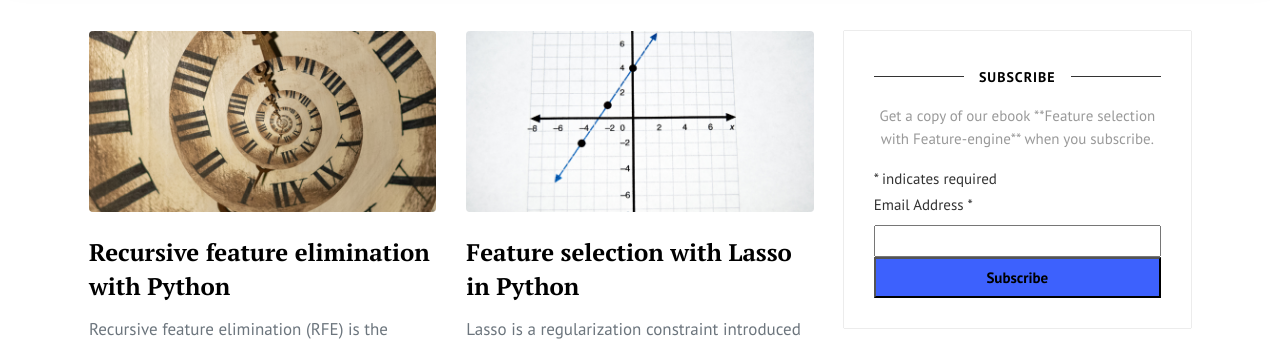
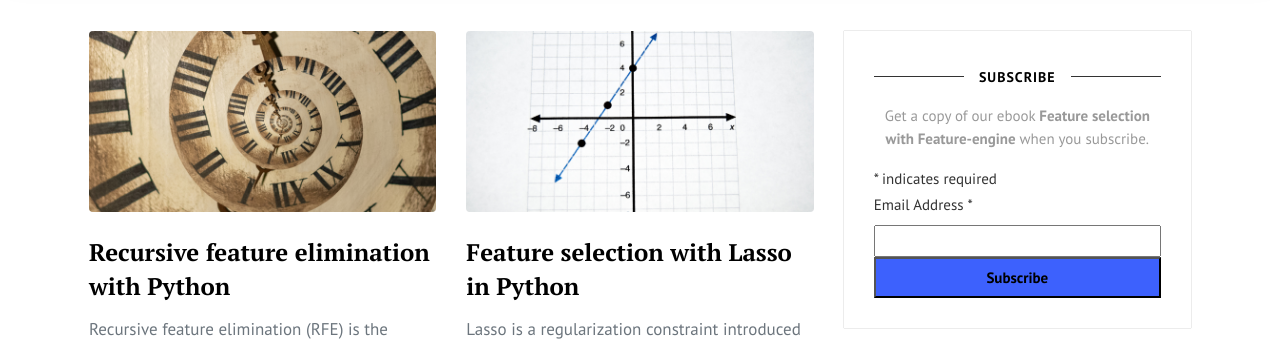
Before and after one commit to solegalli/trainindatablog, a Jekyll site: the page built from index.html, in a window 1280 px wide and 900 px high, scrolled down 500 px. Shown: the part 150-491 px from the top of the window. Built offline with Jekyll 4.4.1, drawn with Linux system fonts in a browser that asks for light colours; the list of posts is cut into pages by our own code; comment, search, counter and statistics services are not loaded.

Commit message:
fix bold in text

```diff
--- a/_includes/newsletter.html
+++ b/_includes/newsletter.html
@@ -8,7 +8,7 @@
 <div id="mc_embed_signup">
     <form action="https://trainindata.us2.list-manage.com/subscribe/post?u=6f4a0b81c0afdd2d24a97951b&amp;id=7195580098&amp;f_id=00cc4fe0f0" method="post" id="mc-embedded-subscribe-form" name="mc-embedded-subscribe-form" class="validate" target="_blank" novalidate>
         <div id="mc_embed_signup_scroll">
-        <h2>Get a copy of our ebook **Feature selection with Feature-engine** when you subscribe.</h2>
+        <h2>Get a copy of our ebook <b>Feature selection with Feature-engine</b> when you subscribe.</h2>
         <div class="indicates-required"><span class="asterisk">*</span> indicates required</div>
 <div class="mc-field-group">
 	<label for="mce-EMAIL">Email Address  <span class="asterisk">*</span>
```
